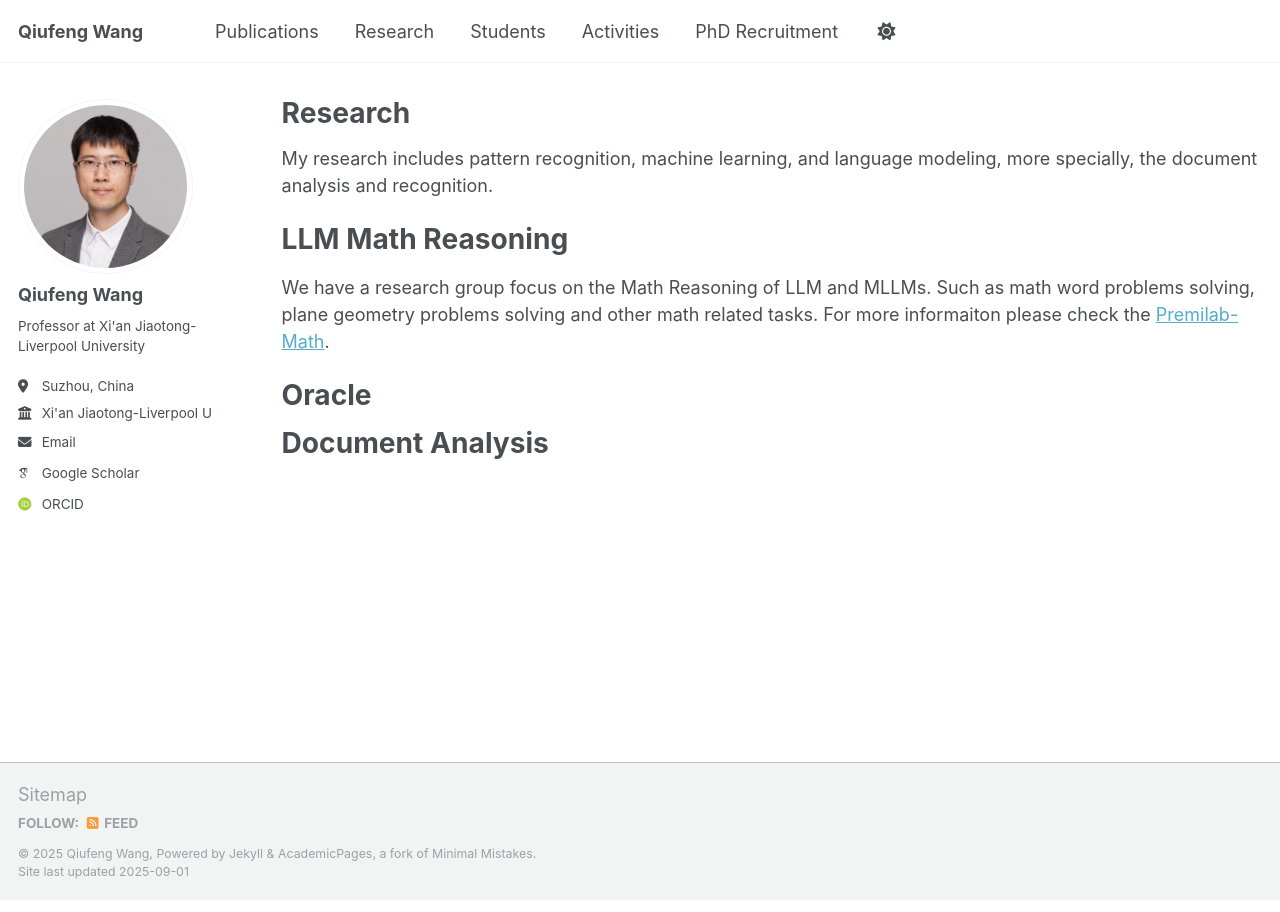
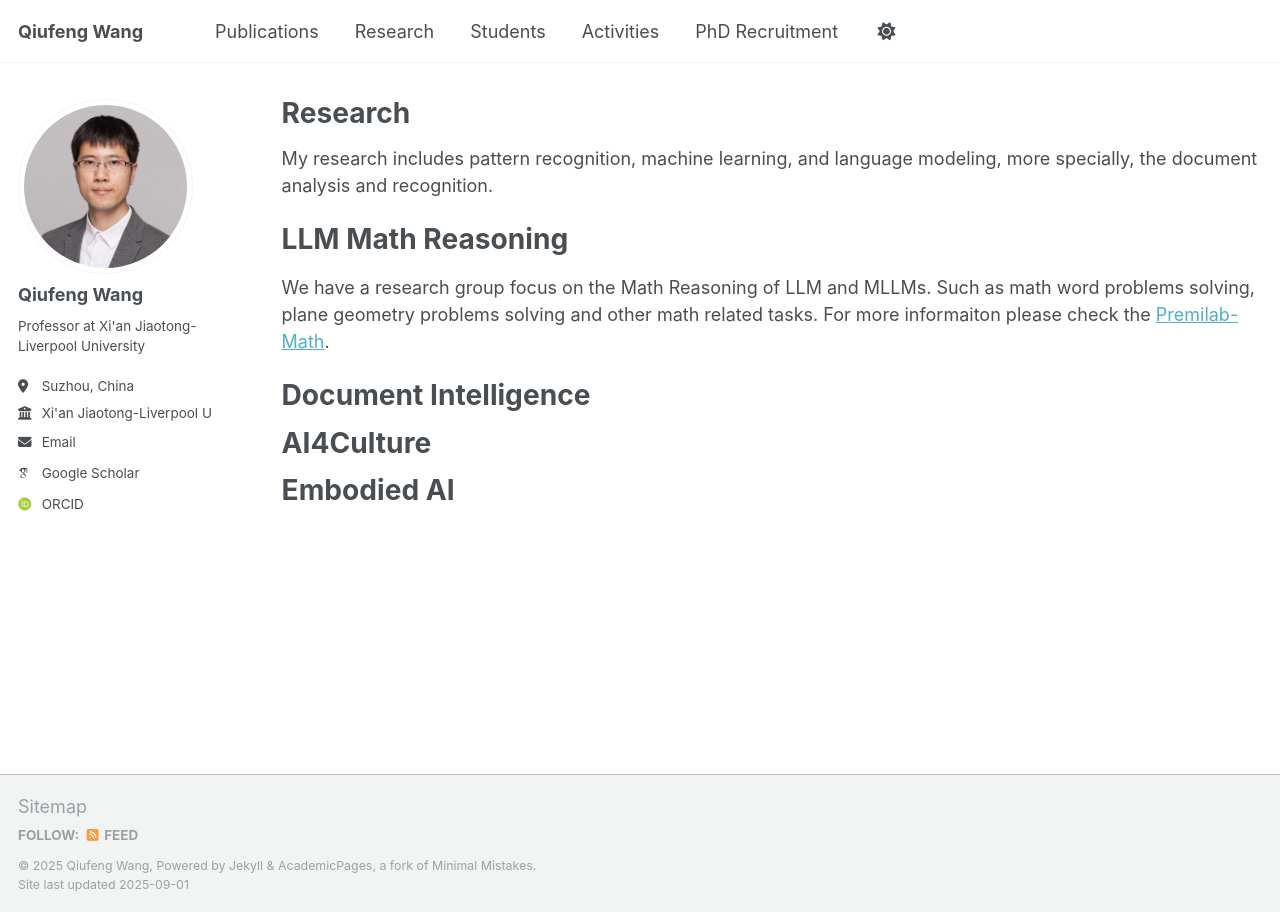
Before and after one commit to WQF510/WQF510.github.io, a Jekyll site: the page built from _pages/research.md, in a window 1280 px wide. Built offline with Jekyll 4.4.1, drawn with Linux system fonts in a browser that asks for light colours; some web fonts are replaced.

Commit message:
Update research.md

```diff
--- a/_pages/research.md
+++ b/_pages/research.md
@@ -33,7 +33,7 @@ D.F. Gomes, Z. Lin, **S. Luo**. Frontiers in Robotics and AI 7, 541661, 2020. <b
 <br /> -->
 
 
-# Oracle
+# Document Intelligence
 <!-- <img align="left" width="200" style="margin-right: 10px" src="{{ site.url }}/images/research/simulation_GelSight.gif" alt="...">
 Generation of gelsight tactile images for sim2real learning <br />
 D.F. Gomes, P. Paoletti, **S. Luo**. IEEE Robotics and Automation Letters, 6(2), pp.4177-4184. & The International Conference on Robotics and Automation (ICRA) 2021. <br />
@@ -42,4 +42,6 @@ D.F. Gomes, P. Paoletti, **S. Luo**. IEEE Robotics and Automation Letters, 6(2),
 
 
 
-# Document Analysis
+# AI4Culture
+
+# Embodied AI
```
